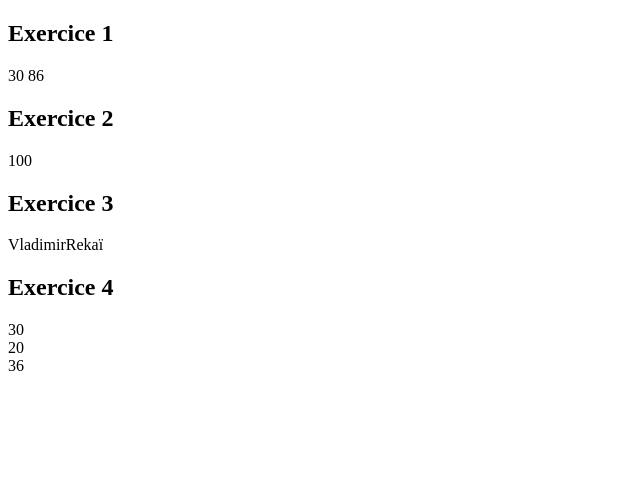
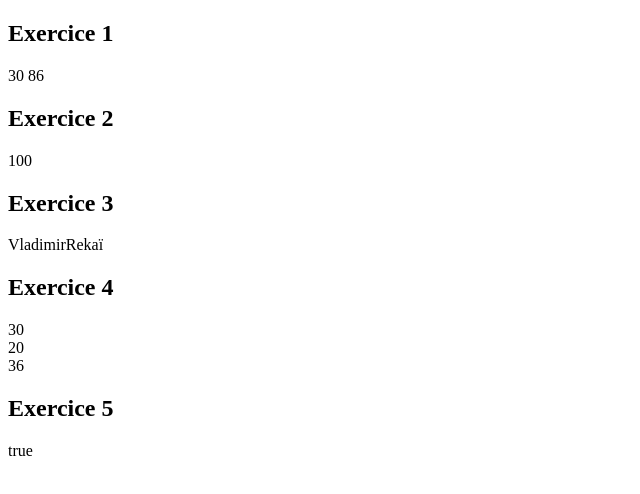
Before and after one commit to Emeline-Laigle221/introduction_aux_js, a plain HTML site: page Ex1.html in a window 1280 px wide. Shown: the whole page, without its empty margins (0-640 px from the left). Drawn offline with Linux system fonts and the light colour scheme.

Commit message:
exercice_5

```diff
--- a/Ex1.html
+++ b/Ex1.html
@@ -20,6 +20,9 @@
         <div id="tva"></div>
         <div id="montant_ttc"></div>
 
+    <h2>Exercice 5</h3>
+    <div id="Exercice_5"></div>
+
     <script src="Ex1.js"> </script>
 </body>
 </html>
--- a/Ex1.js
+++ b/Ex1.js
@@ -34,3 +34,10 @@ let TTC=document.getElementById("montant_ttc")
 HT.textContent= montantHT
 tva.textContent=TVA
 TTC.textContent=montantTTC
+
+//Ex5
+
+let div5 = document.getElementById("Exercice_5")
+div5.textContent = ((4 >= 6) || ("herbe" != "verte")) && !(((12 * 2) == 144) && true)
+
+//Ex6
```
